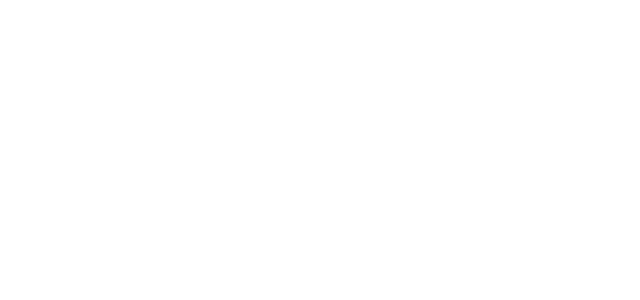
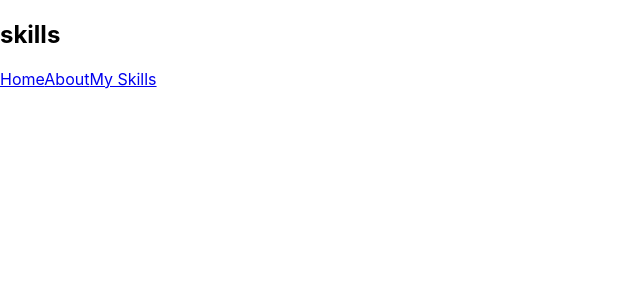
Before and after one commit to Kamui-Hebertt/Kamui-Hebertt.Portifolio, a React (Create React App) app in the folder my-app/: page /skills in a window 1280 px wide. Before the commit this address had no page. Shown: the top 300 px of the page, without its empty margins (0-640 px from the left). Built offline with nearby package versions, Linux system fonts and the light colour scheme.

Commit message:
page skill added

```diff
--- a/my-app/src/App.js
+++ b/my-app/src/App.js
@@ -1,6 +1,7 @@
 import {Routes, Route} from 'react-router-dom';
 import Home from './pages/Home';
 import About from './pages/About';
+import Skills from './pages/Skills';
 
 
 function App() {
@@ -9,6 +10,7 @@
       <Routes>
         <Route exact path='/' element={<Home />} / >
           <Route path='/about' element={<About />} />
+          <Route path='/skills' element={<Skills /> } />
 
 
       </Routes>
--- a/my-app/src/components/SideBar.js
+++ b/my-app/src/components/SideBar.js
@@ -7,6 +7,7 @@
     <div className='links'>
      <Link to="/">Home</Link>
      <Link to="/about">About</Link>
+     <Link to="/skills">My Skills</Link>
     </div>
    )
   }
--- /dev/null
+++ b/my-app/src/pages/Skills.js
@@ -0,0 +1,14 @@
+import React, { Component } from 'react';
+import SideBar from '../components/SideBar';
+
+class Skills extends Component {
+    render(){
+        return(
+            <div>
+            <h2>skills</h2>
+            <SideBar />
+            </div>
+        )
+    }
+}
+export default Skills;
```
